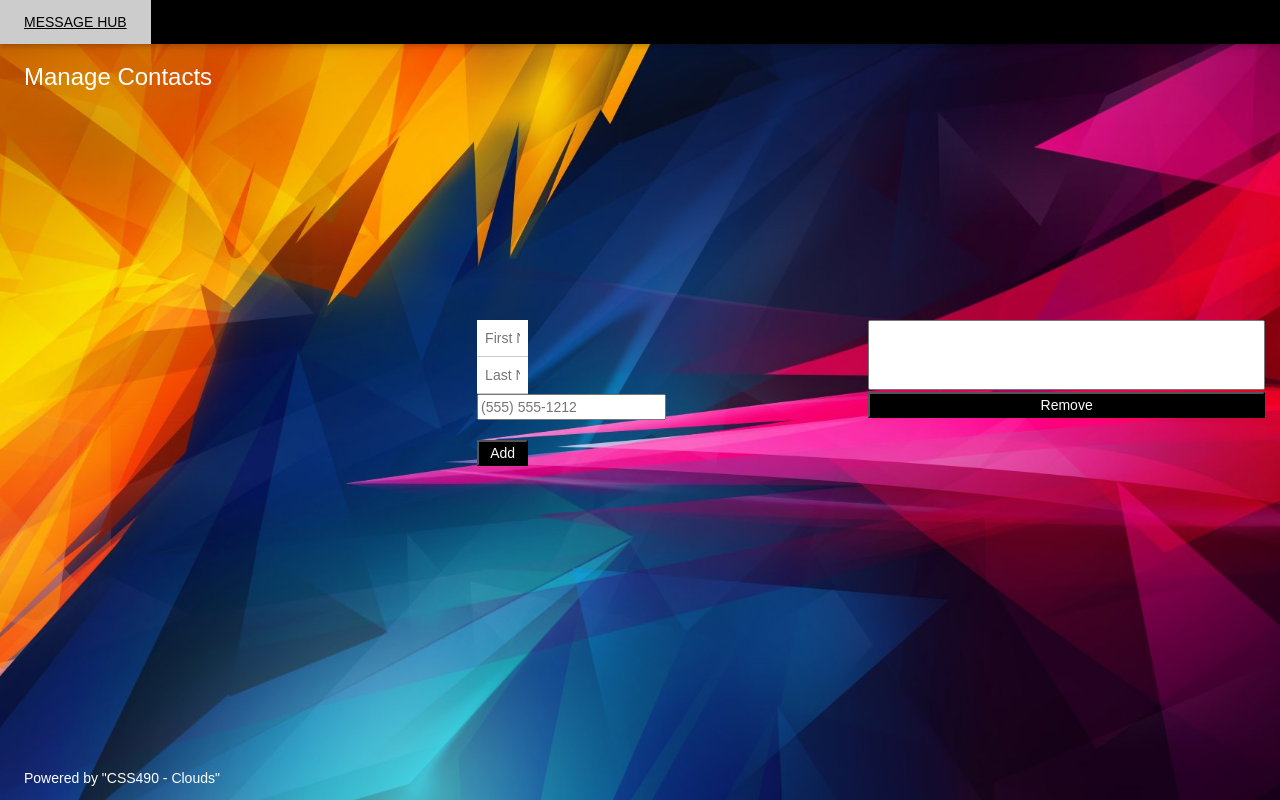
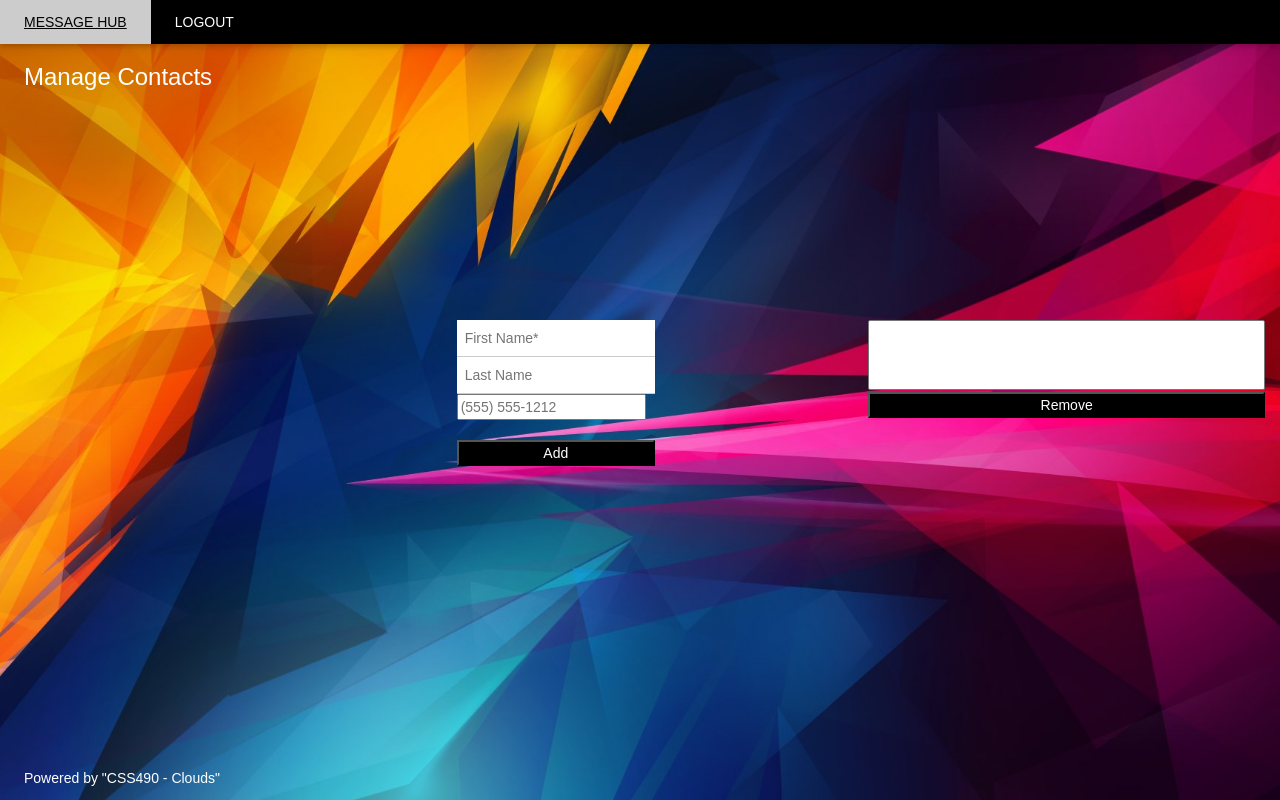
Before and after one commit to olgarose/css490-final, a Python web app: template templates/easier_edit.html in a window 1280 px wide. Run offline with Jinja, Linux system fonts and the light colour scheme; the template is opened without the code that fills it, so the values that code supplies are empty; some libraries are stand-ins or nearby versions.

Commit message:
need to fix edit_contacts

```diff
--- a/templates/easier_edit.html
+++ b/templates/easier_edit.html
@@ -36,8 +36,8 @@
     }
 
     .contact_form {
-        padding-right: 30%;
-        padding-left: 20%;
+        width: 150%;
+        position: absolute;
     }
 
     .add_contacts {
@@ -61,12 +61,13 @@
 <!-- Navbar -->
 <div class="w3-top">
     <div class="w3-bar w3-black w3-card-2">
-        <a class="w3-bar-item w3-button w3-padding-large w3-hide-medium w3-hide-large w3-opennav w3-right"
-           href="javascript:void(0)" onclick="myFunction()" title="Toggle Navigation Menu"><i
-                class="fa fa-bars"></i></a>
+        <!--<a class="w3-bar-item w3-button w3-padding-large w3-hide-medium w3-hide-large w3-opennav w3-right"-->
+           <!--href="javascript:void(0)" onclick="myFunction()" title="Toggle Navigation Menu"><i-->
+                <!--class="fa fa-bars"></i></a>-->
         <a href="{{ url_for('account_page') }}" class="w3-bar-item w3-button w3-padding-large">MESSAGE HUB</a>
-        <a href="javascript:void(0)" class="w3-padding-large w3-hover-red w3-hide-small w3-right"><i
-                class="fa fa-search"></i></a>
+        <a href="{{ url_for('main') }}" class="w3-bar-item w3-button w3-padding-large">LOGOUT</a>
+        <!--<a href="javascript:void(0)" class="w3-padding-large w3-hover-red w3-hide-small w3-right"><i-->
+                <!--class="fa fa-search"></i></a>-->
     </div>
 </div>
 
--- a/templates/index logged out.html
+++ b/templates/index logged out.html
@@ -23,11 +23,11 @@ body, html {height: 100%}
 <!-- Navbar -->
 <div class="w3-top">
   <div class="w3-bar w3-black w3-card-2">
-    <a class="w3-bar-item w3-button w3-padding-large w3-hide-medium w3-hide-large w3-opennav w3-right" href="javascript:void(0)" onclick="myFunction()" title="Toggle Navigation Menu"><i class="fa fa-bars"></i></a>
+    <!--<a class="w3-bar-item w3-button w3-padding-large w3-hide-medium w3-hide-large w3-opennav w3-right" href="javascript:void(0)" onclick="myFunction()" title="Toggle Navigation Menu"><i class="fa fa-bars"></i></a>-->
     <a href="{{ url_for('main') }}" class="w3-bar-item w3-button w3-padding-large">HOME</a>
     <a href="{{ url_for('login_page') }}" class="w3-bar-item w3-button w3-padding-large w3-hide-small">LOGIN</a>
     <a href="{{ url_for('signup_page') }}" class="w3-bar-item w3-button w3-padding-large w3-hide-small">SIGNUP</a>
-    <a href="javascript:void(0)" class="w3-padding-large w3-hover-red w3-hide-small w3-right"><i class="fa fa-search"></i></a>
+    <!--<a href="javascript:void(0)" class="w3-padding-large w3-hover-red w3-hide-small w3-right"><i class="fa fa-search"></i></a>-->
   </div>
 </div>
 
--- a/templates/index.html
+++ b/templates/index.html
@@ -23,12 +23,12 @@ body, html {height: 100%}
 <!-- Navbar -->
 <div class="w3-top">
   <div class="w3-bar w3-black w3-card-2">
-    <a class="w3-bar-item w3-button w3-padding-large w3-hide-medium w3-hide-large w3-opennav w3-right" href="javascript:void(0)" onclick="myFunction()" title="Toggle Navigation Menu"><i class="fa fa-bars"></i></a>
+    <!--<a class="w3-bar-item w3-button w3-padding-large w3-hide-medium w3-hide-large w3-opennav w3-right" href="javascript:void(0)" onclick="myFunction()" title="Toggle Navigation Menu"><i class="fa fa-bars"></i></a>-->
     <a href="{{ url_for('main') }}" class="w3-bar-item w3-button w3-padding-large">HOME</a>
     <a href="{{ url_for('login_page') }}" class="w3-bar-item w3-button w3-padding-large w3-hide-small">LOGIN</a>
     <a href="{{ url_for('signup_page') }}" class="w3-bar-item w3-button w3-padding-large w3-hide-small">SIGNUP</a>
     <!--<a href="{{ url_for('account_page') }}" class="w3-bar-item w3-button w3-padding-large w3-hide-small">ACCOUNT</a>-->
-    <a href="javascript:void(0)" class="w3-padding-large w3-hover-red w3-hide-small w3-right"><i class="fa fa-search"></i></a>
+    <!--<a href="javascript:void(0)" class="w3-padding-large w3-hover-red w3-hide-small w3-right"><i class="fa fa-search"></i></a>-->
   </div>
 </div>
 
--- a/templates/login.html
+++ b/templates/login.html
@@ -38,12 +38,12 @@ body, html {height: 100%}
 <!-- Navbar -->
 <div class="w3-top">
   <div class="w3-bar w3-black w3-card-2">
-    <a class="w3-bar-item w3-button w3-padding-large w3-hide-medium w3-hide-large w3-opennav w3-right" href="javascript:void(0)" onclick="myFunction()" title="Toggle Navigation Menu"><i class="fa fa-bars"></i></a>
+    <!--<a class="w3-bar-item w3-button w3-padding-large w3-hide-medium w3-hide-large w3-opennav w3-right" href="javascript:void(0)" onclick="myFunction()" title="Toggle Navigation Menu"><i class="fa fa-bars"></i></a>-->
     <a href="{{ url_for('main') }}" class="w3-bar-item w3-button w3-padding-large">HOME</a>
     <a href="{{ url_for('login_page') }}" class="w3-bar-item w3-button w3-padding-large w3-hide-small">LOGIN</a>
     <a href="{{ url_for('signup_page') }}" class="w3-bar-item w3-button w3-padding-large w3-hide-small">SIGNUP</a>
     <!--<a href="{{ url_for('account_page') }}" class="w3-bar-item w3-button w3-padding-large w3-hide-small">ACCOUNT</a>-->
-    <a href="javascript:void(0)" class="w3-padding-large w3-hover-red w3-hide-small w3-right"><i class="fa fa-search"></i></a>
+    <!--<a href="javascript:void(0)" class="w3-padding-large w3-hover-red w3-hide-small w3-right"><i class="fa fa-search"></i></a>-->
   </div>
 </div>
 
--- a/templates/signup.html
+++ b/templates/signup.html
@@ -37,12 +37,12 @@ body, html {height: 100%}
 <!-- Navbar -->
 <div class="w3-top">
   <div class="w3-bar w3-black w3-card-2">
-    <a class="w3-bar-item w3-button w3-padding-large w3-hide-medium w3-hide-large w3-opennav w3-right" href="javascript:void(0)" onclick="myFunction()" title="Toggle Navigation Menu"><i class="fa fa-bars"></i></a>
+    <!--<a class="w3-bar-item w3-button w3-padding-large w3-hide-medium w3-hide-large w3-opennav w3-right" href="javascript:void(0)" onclick="myFunction()" title="Toggle Navigation Menu"><i class="fa fa-bars"></i></a>-->
     <a href="{{ url_for('main') }}" class="w3-bar-item w3-button w3-padding-large">HOME</a>
     <a href="{{ url_for('login_page') }}" class="w3-bar-item w3-button w3-padding-large w3-hide-small">LOGIN</a>
     <a href="{{ url_for('signup_page') }}" class="w3-bar-item w3-button w3-padding-large w3-hide-small">SIGNUP</a>
     <!--<a href="{{ url_for('account_page') }}" class="w3-bar-item w3-button w3-padding-large w3-hide-small">ACCOUNT</a>-->
-    <a href="javascript:void(0)" class="w3-padding-large w3-hover-red w3-hide-small w3-right"><i class="fa fa-search"></i></a>
+    <!--<a href="javascript:void(0)" class="w3-padding-large w3-hover-red w3-hide-small w3-right"><i class="fa fa-search"></i></a>-->
   </div>
 </div>
 
```
Also changed, not shown: application.py (+0 -14 lines), templates/account.html (+21 -8 lines), templates/account_styling.html (+5 -5 lines).
